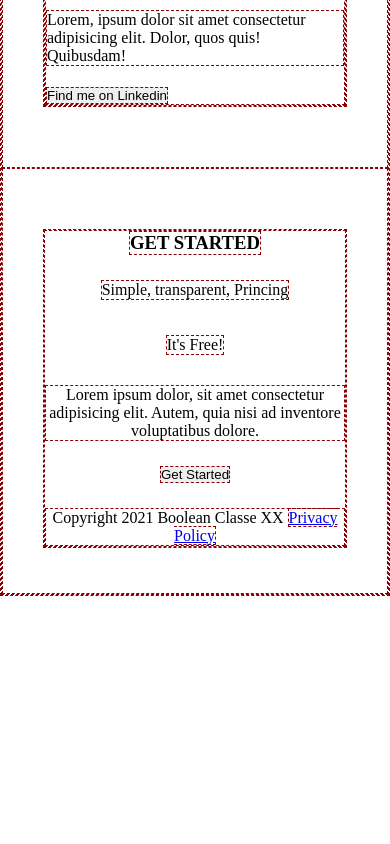
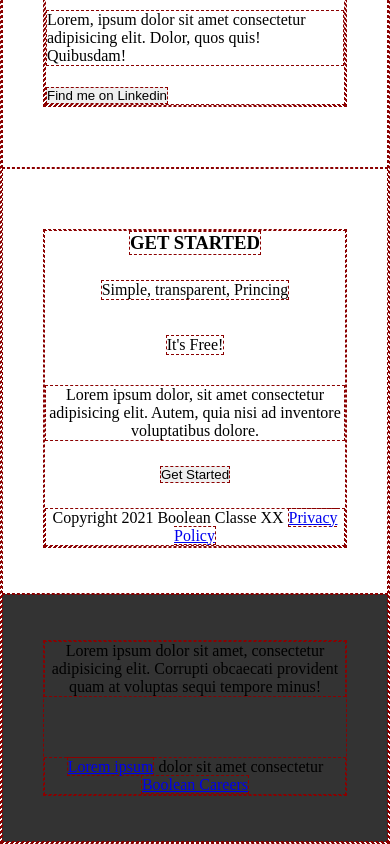
Before and after one commit to soniagaber/htmlcss-responsive-layout, a plain HTML site: page index.html in a window 390 px wide. Shown: the part 8201-9045 px from the top of the page. Before the commit the page ends 8797 px from the top, so only its background shows below. Drawn offline with Linux system fonts and the light colour scheme.

Commit message:
finita struttura footer mobile

```diff
--- a/css/style.css
+++ b/css/style.css
@@ -219,6 +219,17 @@ header{
     margin-bottom: 25px;
 }
 
-#getstarted-flex
+/*-----------------------------footer---------------------------------------------------------*/
+footer{
+    background-color: #333333;
+    padding-top: 45px;
+    padding-bottom: 45px;
+}
 
-/*-----------------------------footer---------------------------------------------------------*/
+footer p:first-of-type{
+    margin-bottom: 60px;
+}
+
+footer p{
+    text-align: center;
+}
--- a/index.html
+++ b/index.html
@@ -193,5 +193,11 @@
         </div>
     </div>
     <!-----------------------------------------footer----------------------------------------->
+    <footer>
+        <div class="container-centered">
+            <p>Lorem ipsum dolor sit amet, consectetur adipisicing elit. Corrupti obcaecati provident quam at voluptas sequi tempore minus!</p>
+            <p><a href="#">Lorem ipsum</a> dolor sit amet consectetur <a href="#">Boolean Careers</a></p>
+        </div>
+    </footer>
 </body>
 </html>
```
